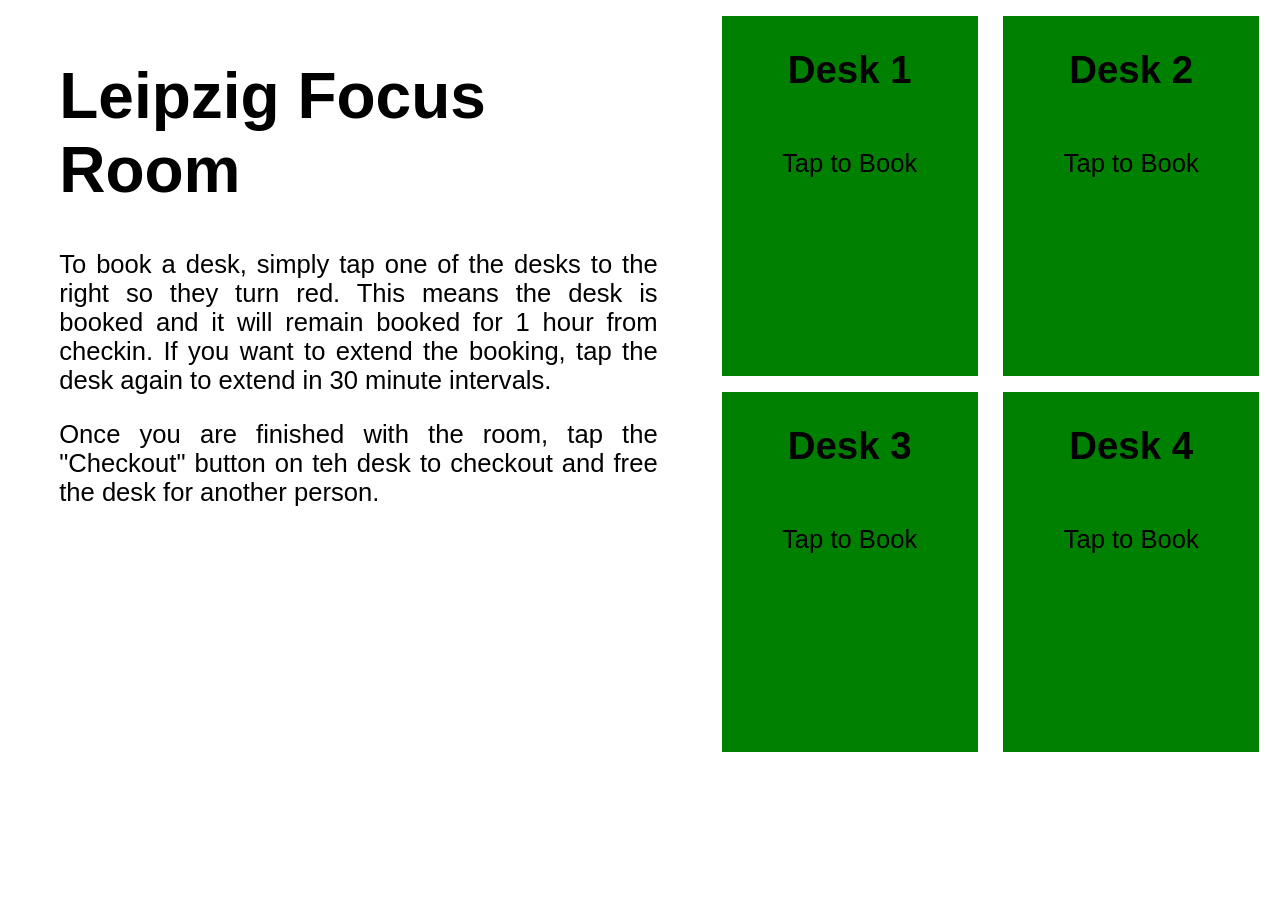
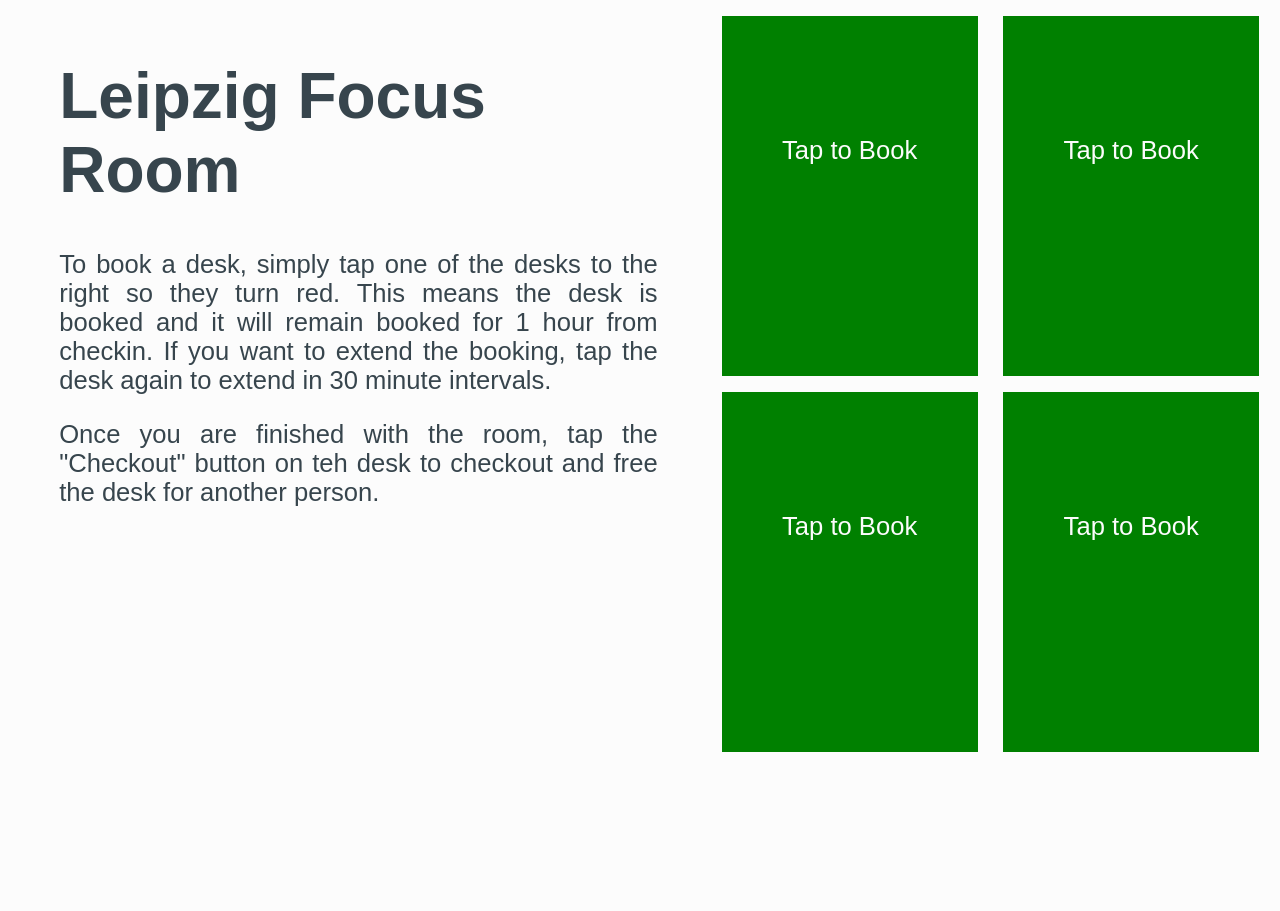
Before and after one commit to megalan247/trv_lej_focusroom, a plain HTML site: page index.html in a window 1280 px wide. Drawn offline with Linux system fonts and the light colour scheme.

Commit message:
Changed colours to look more pretty

```diff
--- a/css/style.css
+++ b/css/style.css
@@ -1,5 +1,7 @@
 html {
 	font-family: sans-serif;
+	background-color: #fcfcfc;
+	color: #37454D;
 }
 
 body {
@@ -23,7 +25,7 @@ body {
 	height: 45vh;
 	background-color: green;
 	margin: 1vh 1vw;
-
+	color: #fcfcfc;
 	text-align: center;
 }
 
@@ -52,7 +54,7 @@ body {
 
 .booking-pane {
 	height: 100%;
-	padding: 2vw 2vh;
+	padding: 15vh 0 2vw 0;
 	font-size: 2vw;
 
 }
@@ -61,7 +63,3 @@ h1 {
 	font-size: 5vw;
 	text-align: left;
 }
-
-h2 {
-	font-size: 3vw;
-}
--- a/index.html
+++ b/index.html
@@ -24,7 +24,6 @@
 		<div class="desk-container">
 			<div class="desk-row">
 				<div class="desk" id="desk1">
-					<h2>Desk 1</h2>
 					<div class="booking-pane" id="desk1-book" onclick="bookDesk(this.parentElement.id)">
 						Tap to Book
 					</div>
@@ -33,7 +32,6 @@
 					</div>
 				</div>
 				<div class="desk" id="desk2">
-				<h2>Desk 2</h2>
 					<div class="booking-pane" id="desk2-book" onclick="bookDesk(this.parentElement.id)">
 						Tap to Book
 					</div>
@@ -44,7 +42,6 @@
 			</div>
 			<div class="desk-row">
 				<div class="desk" id="desk3">
-				<h2>Desk 3</h2>
 					<div class="booking-pane" id="desk3-book" onclick="bookDesk(this.parentElement.id)">
 						Tap to Book
 					</div>
@@ -53,7 +50,6 @@
 					</div>
 				</div>
 				<div class="desk" id="desk4">
-				<h2>Desk 4</h2>
 					<div class="booking-pane" id="desk4-book" onclick="bookDesk(this.parentElement.id)">
 						Tap to Book
 					</div>
```
